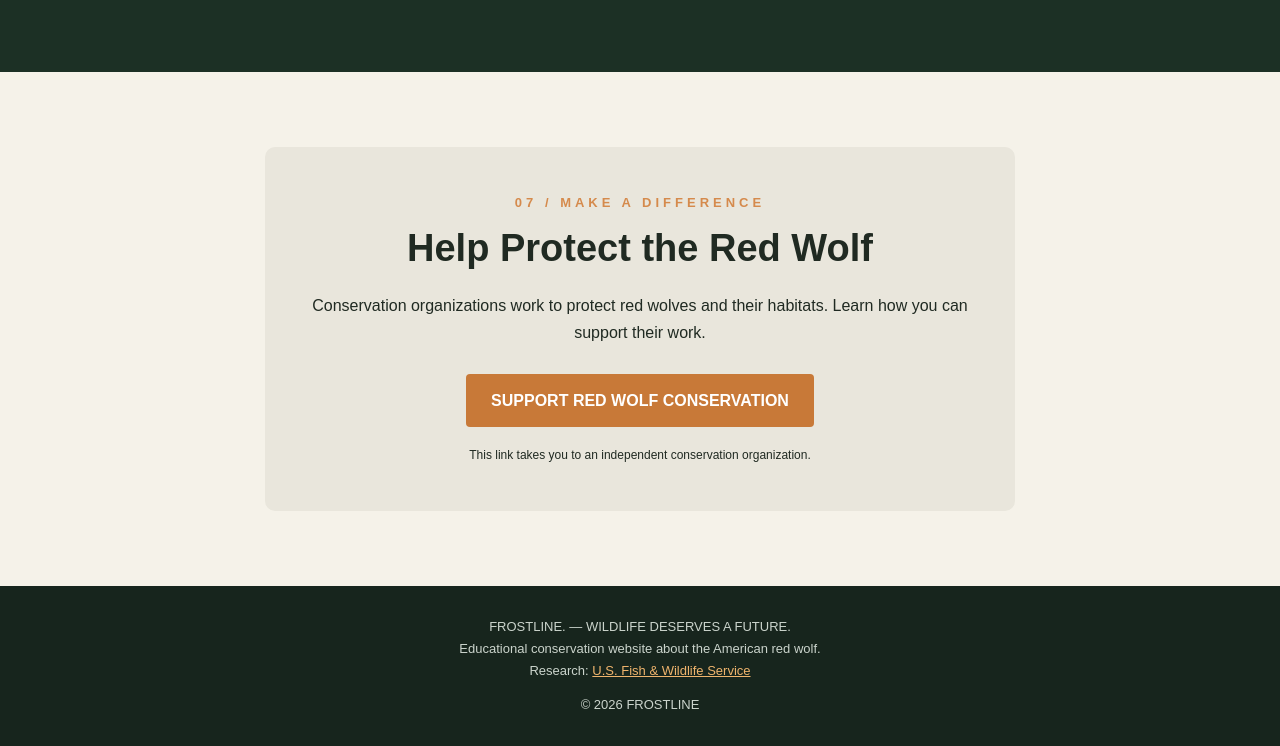
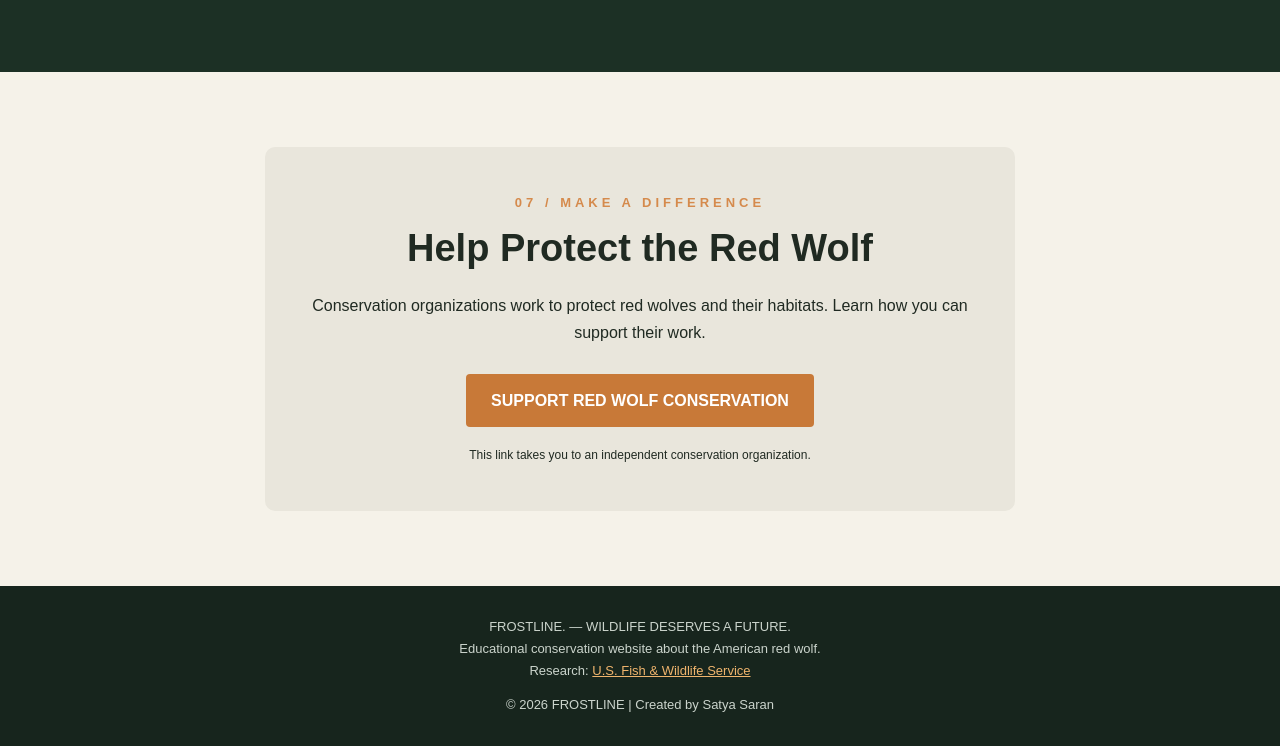
Before and after one commit to sanapalasatyasaran-ui/frostline, a plain HTML site: page index.html in a window 1280 px wide. Shown: the part 4095-4841 px from the top of the page. Drawn offline with Linux system fonts and the light colour scheme.

Commit message:
Update index.html

```diff
--- a/index.html
+++ b/index.html
@@ -538,7 +538,7 @@ footer a {
        U.S. Fish & Wildlife Service
     </a>
   </p>
-  <p style="margin-top:12px;">© 2026 FROSTLINE</p>
+  <p style="margin-top:12px;">© 2026 FROSTLINE | Created by Satya Saran</p>
 </footer>
 
 <script>
```
